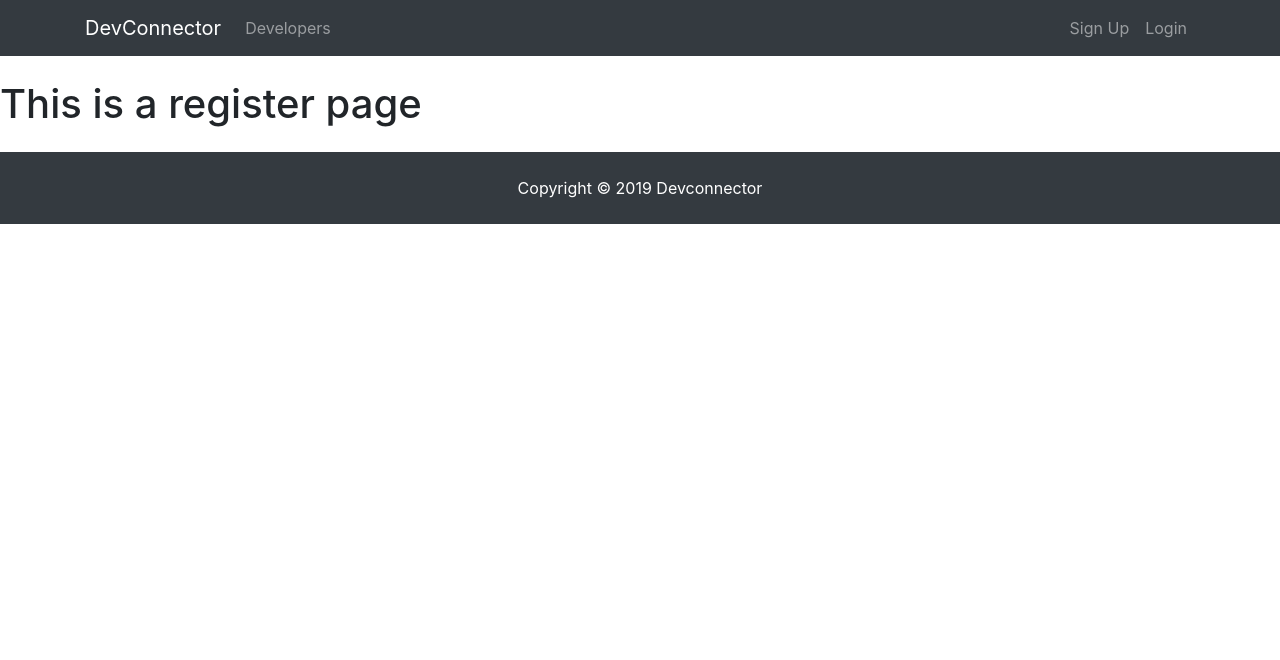
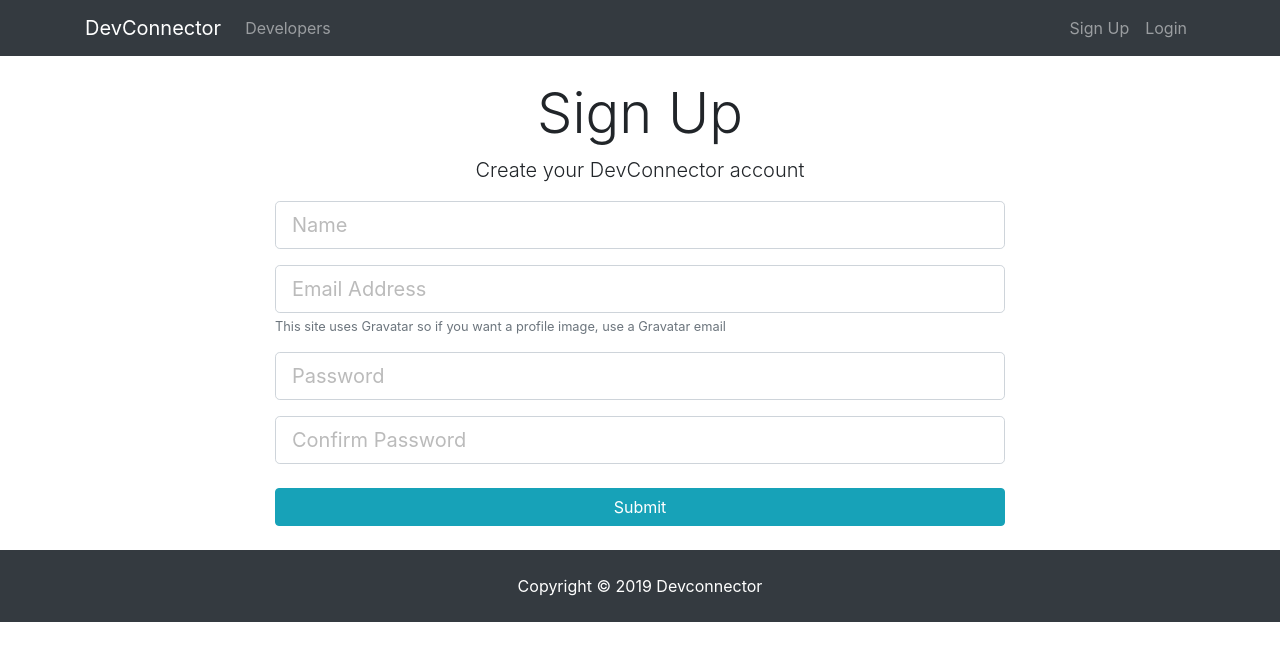
Before and after one commit to cveta96/devconnector, a React (Create React App) app in the folder client/: page /register in a window 1280 px wide. Shown: the top 660 px of the page. Built offline with nearby package versions, Linux system fonts and the light colour scheme.

Commit message:
Updated register form in react and minor bug fixed

```diff
--- a/client/package.json
+++ b/client/package.json
@@ -3,10 +3,12 @@
   "version": "0.1.0",
   "private": true,
   "dependencies": {
+    "axios": "^0.18.0",
+    "classnames": "^2.2.6",
     "react": "^16.7.0",
     "react-dom": "^16.7.0",
     "react-router-dom": "^4.3.1",
-    "react-scripts": "2.1.2"
+    "react-scripts": "^2.1.3"
   },
   "scripts": {
     "start": "react-scripts start",
--- a/client/src/components/auth/Login.js
+++ b/client/src/components/auth/Login.js
@@ -1,8 +1,67 @@
 import React, { Component } from "react";
 
 class Login extends Component {
+  constructor() {
+    super();
+    this.state = {
+      email: "",
+      password: "",
+      errors: {}
+    };
+  }
+
+  onChange = e => {
+    this.setState({ [e.target.name]: e.target.value });
+  };
+
+  onSubmit = e => {
+    e.preventDefault();
+
+    const user = {
+      email: this.state.email,
+      password: this.state.password
+    };
+
+    console.log(user);
+  };
   render() {
-    return <h1>This is a login page</h1>;
+    return (
+      <div className="login">
+        <div className="container">
+          <div className="row">
+            <div className="col-md-8 m-auto">
+              <h1 className="display-4 text-center">Log In</h1>
+              <p className="lead text-center">
+                Sign in to your DevConnector account
+              </p>
+              <form onSubmit={this.onSubmit}>
+                <div className="form-group">
+                  <input
+                    type="email"
+                    className="form-control form-control-lg"
+                    placeholder="Email Address"
+                    name="email"
+                    value={this.state.email}
+                    onChange={this.onChange}
+                  />
+                </div>
+                <div className="form-group">
+                  <input
+                    type="password"
+                    className="form-control form-control-lg"
+                    placeholder="Password"
+                    name="password"
+                    value={this.state.password}
+                    onChange={this.onChange}
+                  />
+                </div>
+                <input type="submit" className="btn btn-info btn-block mt-4" />
+              </form>
+            </div>
+          </div>
+        </div>
+      </div>
+    );
   }
 }
 
--- a/client/src/components/auth/Register.js
+++ b/client/src/components/auth/Register.js
@@ -1,8 +1,122 @@
 import React, { Component } from "react";
+import axios from "axios";
+import classnames from "classnames";
 
 class Register extends Component {
+  constructor() {
+    super();
+    this.state = {
+      name: "",
+      email: "",
+      password: "",
+      password2: "",
+      errors: {}
+    };
+  }
+
+  onChange = e => {
+    this.setState({ [e.target.name]: e.target.value });
+  };
+
+  onSubmit = e => {
+    e.preventDefault();
+
+    const newUser = {
+      name: this.state.name,
+      email: this.state.email,
+      password: this.state.password,
+      password2: this.state.password2
+    };
+
+    axios
+      .post("/api/users/register", newUser)
+      .then(res => console.log(res.data))
+      .catch(err => this.setState({ errors: err.response.data }));
+  };
+
   render() {
-    return <h1>This is a register page</h1>;
+    const { errors } = this.state;
+    return (
+      <div className="register">
+        <div className="container">
+          <div className="row">
+            <div className="col-md-8 m-auto">
+              <h1 className="display-4 text-center">Sign Up</h1>
+              <p className="lead text-center">
+                Create your DevConnector account
+              </p>
+              <form noValidate onSubmit={this.onSubmit}>
+                <div className="form-group">
+                  <input
+                    type="text"
+                    className={classnames("form-control form-control-lg", {
+                      "is-invalid": errors.name
+                    })}
+                    placeholder="Name"
+                    name="name"
+                    value={this.state.name}
+                    onChange={this.onChange}
+                  />
+                  {errors.name && (
+                    <div className="invalid-feedback">{errors.name}</div>
+                  )}
+                </div>
+                <div className="form-group">
+                  <input
+                    type="email"
+                    className={classnames("form-control form-control-lg", {
+                      "is-invalid": errors.email
+                    })}
+                    placeholder="Email Address"
+                    value={this.state.email}
+                    name="email"
+                    onChange={this.onChange}
+                  />
+                  {errors.email && (
+                    <div className="invalid-feedback">{errors.email}</div>
+                  )}
+                  <small className="form-text text-muted">
+                    This site uses Gravatar so if you want a profile image, use
+                    a Gravatar email
+                  </small>
+                </div>
+                <div className="form-group">
+                  <input
+                    type="password"
+                    className={classnames("form-control form-control-lg", {
+                      "is-invalid": errors.password
+                    })}
+                    placeholder="Password"
+                    value={this.state.password}
+                    name="password"
+                    onChange={this.onChange}
+                  />
+                  {errors.password && (
+                    <div className="invalid-feedback">{errors.password}</div>
+                  )}
+                </div>
+                <div className="form-group">
+                  <input
+                    type="password"
+                    className={classnames("form-control form-control-lg", {
+                      "is-invalid": errors.password2
+                    })}
+                    placeholder="Confirm Password"
+                    value={this.state.password2}
+                    name="password2"
+                    onChange={this.onChange}
+                  />
+                  {errors.password2 && (
+                    <div className="invalid-feedback">{errors.password2}</div>
+                  )}
+                </div>
+                <input type="submit" className="btn btn-info btn-block mt-4" />
+              </form>
+            </div>
+          </div>
+        </div>
+      </div>
+    );
   }
 }
 
```
Also changed, not shown: 2 other files (tests, documents, lock files or other folders).
